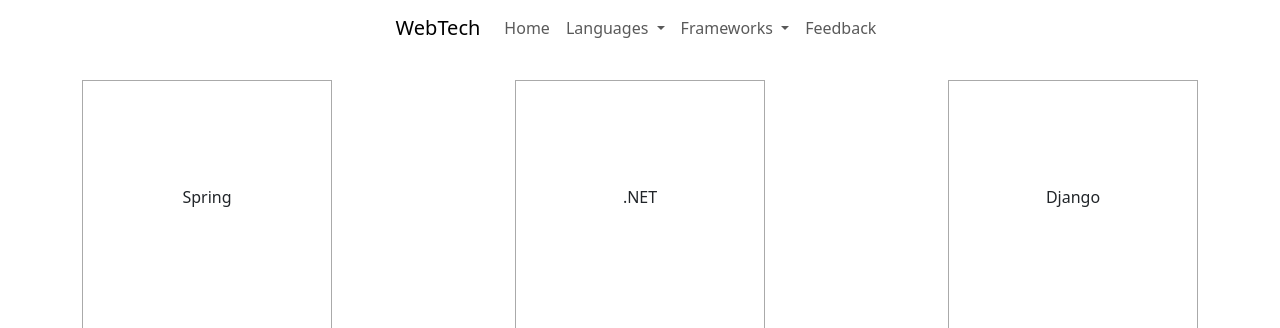
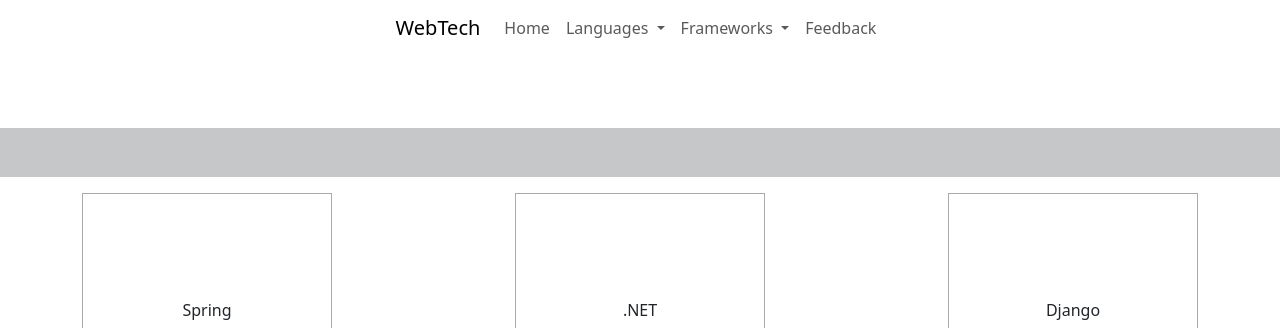
Before and after one commit to QBasy/WebTech, a website: page html/Drag&Drop.html in a window 1280 px wide. Shown: the top 328 px of the page. Drawn offline with nearby package versions, Linux system fonts and the light colour scheme.

Commit message:
not first commit

```diff
--- a/html/Drag&Drop.html
+++ b/html/Drag&Drop.html
@@ -85,6 +85,8 @@
 
 <br>
 
+<hr class="mt-5 p-4 bg-dark">
+
 <div class="container-sm">
     <div id="dropZone">
         <div id="dropBox" ondrop="drop(event)" ondragover="allowDrop(event)">
```
Also changed, not shown: html/feedback.html (+2 -0 lines).
